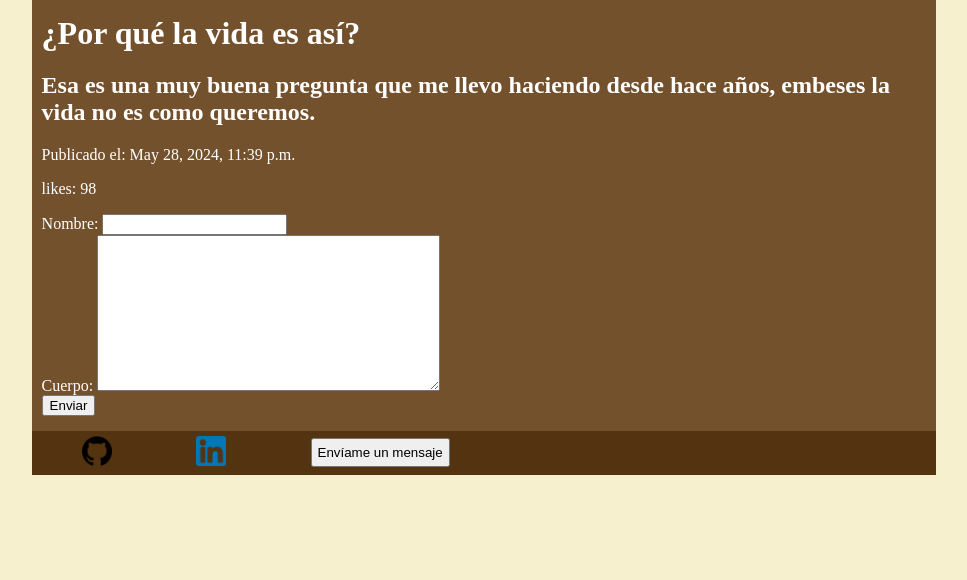
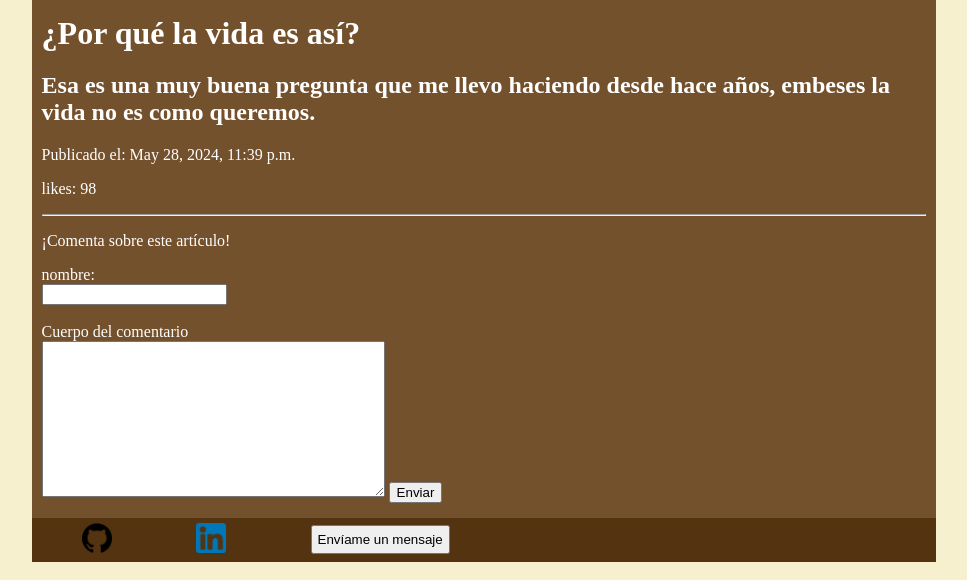
Before and after one commit to KevinGuevaraM/Tarea1Web, a Django app: page /articulo/2 in a window 1280 px wide. Shown: the part 81-661 px from the top of the page, without its empty margins (156-1123 px from the left). Run offline with Django 5.2, Linux system fonts and the light colour scheme; data comes from the database, SQL or seed files in the repository; both versions use the stored data as it was after the commit.

Commit message:
Implementando comentarios

```diff
--- /dev/null
+++ b/Tarea 2/mysite/Informacion/static/styles/articulo.css
@@ -0,0 +1,12 @@
+.comentario {
+    border: 1px solid gray;
+}
+
+.primera-linea {
+    display: flex;
+    justify-content: space-between;
+}
+
+.fecha {
+    font-size: 15px;
+}
--- a/Tarea 2/mysite/Informacion/templates/Informacion/articulo.html
+++ b/Tarea 2/mysite/Informacion/templates/Informacion/articulo.html
@@ -1,14 +1,33 @@
 {% extends "Informacion/base.html" %}
 
 {% block contenido %}
+{% load static %}
+<link rel="stylesheet" href="{% static 'styles/articulo.css' %}">
+
 <h1>{{articulo.titulo}}</h1>
 <h2>{{articulo.contenido}}</h2>
 <p>Publicado el: {{articulo.fecha_publicacion}}</p>
 <p>likes: {{articulo.likes}}</p>
-<form action="">
+<hr>
+<form method="POST">
+    <p>¡Comenta sobre este artículo!</p>
     {% csrf_token %}
-    {{form}}
-
+    <label>nombre:</label> <br>
+    {{ form.nombre }}
+    <br> <br>
+    <label>Cuerpo del comentario</label> <br>
+    {{ form.cuerpo }}
     <button>Enviar</button>
 </form>
+
+{% for comentario in comentarios  %}
+    <div class="comentario">
+        <div class="primera-linea">
+            <h3>{{comentario.autor}}</h3>
+            <p class="fecha">{{comentario.fecha_publicacion}}</p>
+        </div>
+        <p>{{comentario.contenido}}</p>
+    </div>
+{% endfor %}
+
 {% endblock contenido %}
--- a/Tarea 2/mysite/Informacion/views.py
+++ b/Tarea 2/mysite/Informacion/views.py
@@ -1,5 +1,7 @@
 from django.shortcuts import render, get_object_or_404
-from .models import Proyecto, Articulo
+from django.urls import reverse
+from django.http import HttpResponseRedirect
+from .models import Proyecto, Articulo, Comentario
 from .forms import EnviarMensaje, HacerComentario
 
 # Create your views here.
@@ -50,10 +52,15 @@ def cambioOrden(request):
 
 def articulo(request, id):
     articulo = get_object_or_404(Articulo, pk=id)
+    if request.method == 'POST' :
+        Comentario.objects.create(autor = request.POST['nombre'],
+                                contenido = request.POST['cuerpo'], articulo = articulo)
+        return HttpResponseRedirect(reverse("Informacion:articulo", args=(id,)))
+
+    comentarios = articulo.comentario_set.order_by("-fecha_publicacion")
+
     return render(request, "Informacion/articulo.html", {
         'articulo' : articulo,
         'form' : HacerComentario(),
+        'comentarios' : comentarios,
     })
-
-def hacerComentario(request):
-    return render(request, "Informacion/index.html")
```
Also changed, not shown: Tarea 2/mysite/db.sqlite3.
